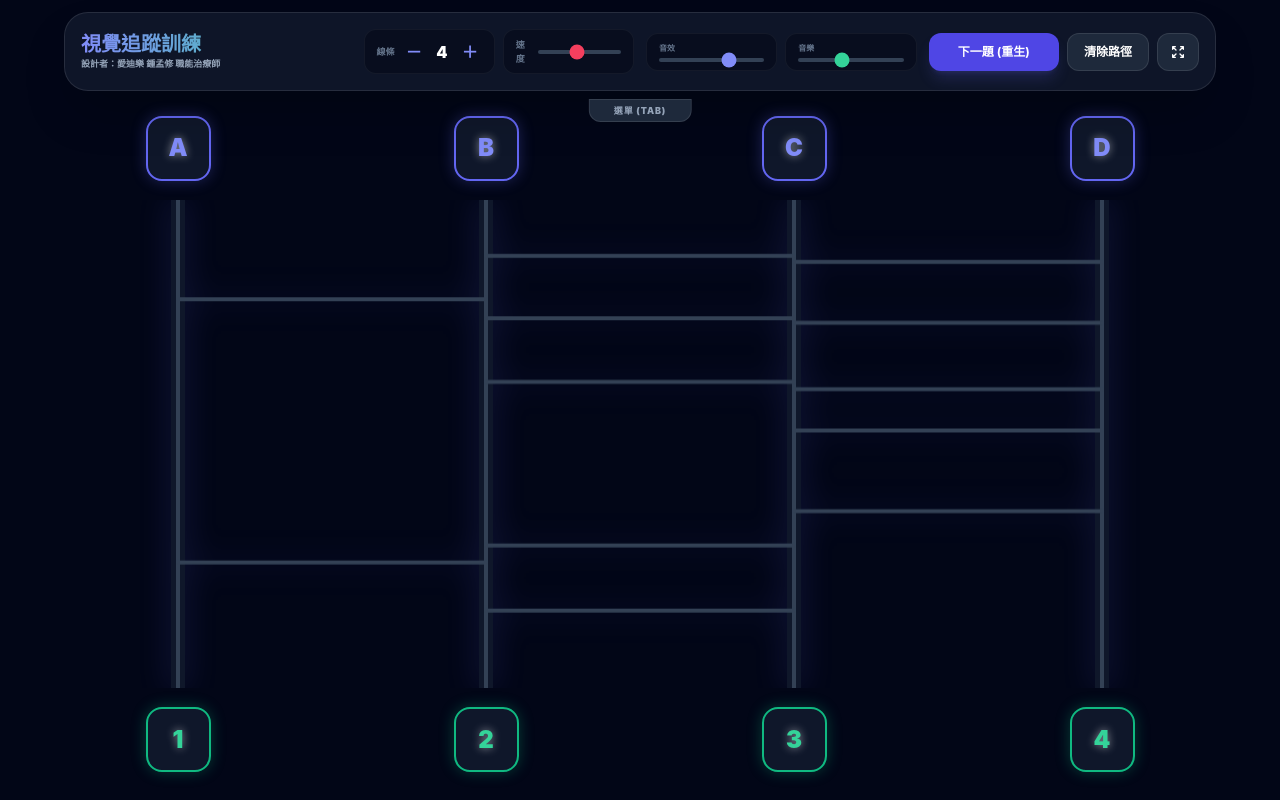
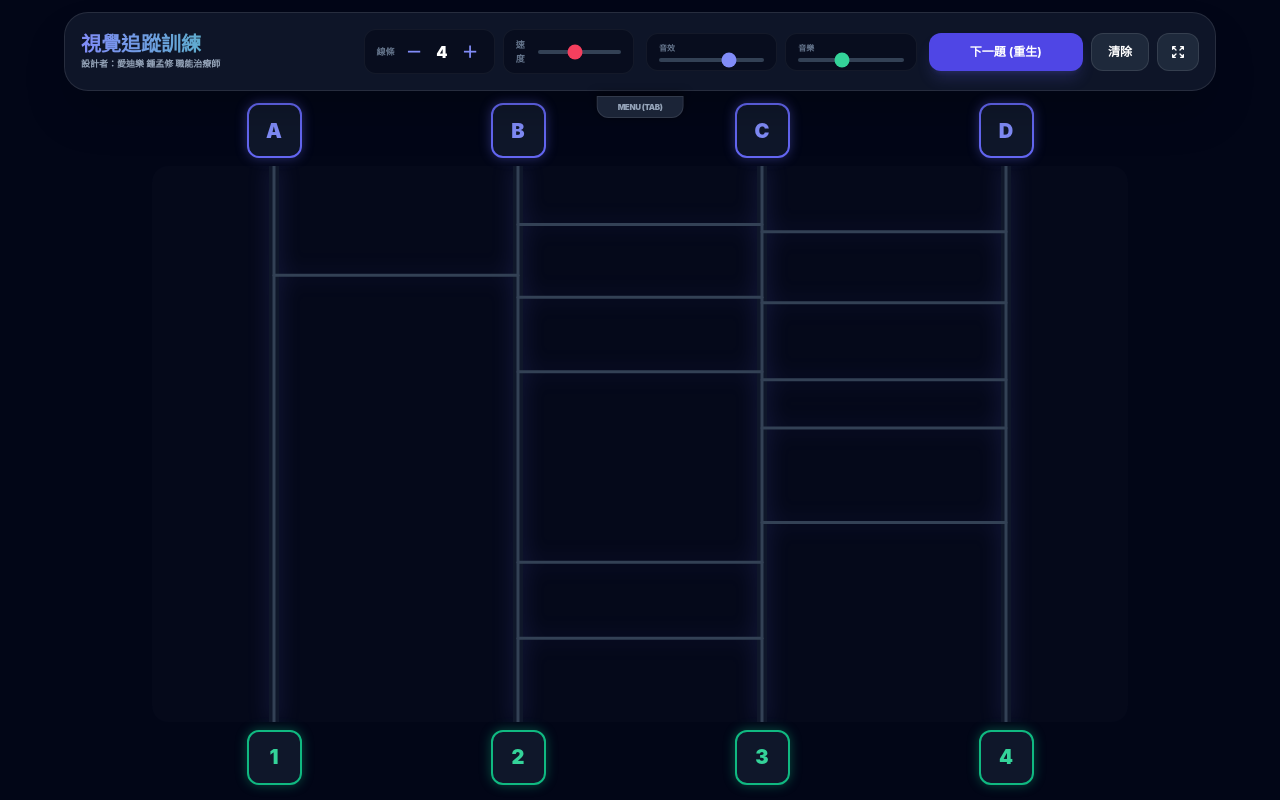
Before and after one commit to mattsue1003/visualtracking, a plain HTML site: page index.html in a window 1280 px wide. Drawn offline with nearby package versions, Linux system fonts and the light colour scheme.

Commit message:
Update index.html

```diff
--- a/index.html
+++ b/index.html
@@ -2,7 +2,7 @@
 <html lang="zh-TW">
 <head>
     <meta charset="UTF-8">
-    <meta name="viewport" content="width=device-width, initial-scale=1.0, maximum-scale=1.0, user-scalable=no">
+    <meta name="viewport" content="width=device-width, initial-scale=1.0, maximum-scale=1.0, user-scalable=no, viewport-fit=cover">
     <title>阿彌陀籤 - 專業認知訓練版</title>
     <script src="https://cdn.tailwindcss.com"></script>
     <style>
@@ -13,14 +13,19 @@
             --accent-emerald: #10b981;
         }
 
-        * { box-sizing: border-box; }
+        * {
+            box-sizing: border-box;
+            -webkit-tap-highlight-color: transparent;
+        }
 
         body {
             background-color: var(--bg-dark);
             color: #f8fafc;
             font-family: 'Inter', system-ui, -apple-system, sans-serif;
             overflow: hidden;
+            /* 使用 dvh 解決手機瀏覽器工具欄遮擋問題 */
             height: 100vh;
+            height: 100dvh;
             width: 100vw;
             display: flex;
             flex-direction: column;
@@ -32,7 +37,7 @@
         }
 
         .settings-collapsed {
-            transform: translateY(-92%);
+            transform: translateY(-94%);
         }
 
         #mainContent {
@@ -47,9 +52,7 @@
         canvas {
             display: block;
             touch-action: none;
-            filter: drop-shadow(0 0 15px rgba(99, 102, 241, 0.2));
-            max-height: 100%;
-            max-width: 100%;
+            filter: drop-shadow(0 0 10px rgba(99, 102, 241, 0.2));
         }
 
         /* 隱藏 YouTube 播放器 */
@@ -63,18 +66,21 @@
 
         /* 標籤發光效果 */
         .label-glow {
-            box-shadow: 0 0 15px rgba(99, 102, 241, 0.3);
-            text-shadow: 0 0 8px rgba(255, 255, 255, 0.5);
+            box-shadow: 0 0 12px rgba(99, 102, 241, 0.4);
         }
 
         .label-glow-green {
-            box-shadow: 0 0 15px rgba(16, 185, 129, 0.3);
-            text-shadow: 0 0 8px rgba(255, 255, 255, 0.5);
+            box-shadow: 0 0 12px rgba(16, 185, 129, 0.4);
         }
 
         input[type="range"] { cursor: pointer; }
 
         ::-webkit-scrollbar { display: none; }
+
+        /* 針對選單按鈕的特殊處理，避免遮擋字母 */
+        #menuToggleBtn {
+            box-shadow: 0 -2px 10px rgba(0,0,0,0.5);
+        }
     </style>
 </head>
 <body class="flex flex-col">
@@ -107,7 +113,7 @@
                     </div>
                     <div class="bg-slate-950/50 p-2 px-3 rounded-xl border border-white/5 flex items-center space-x-2">
                         <span class="text-[9px] font-bold text-slate-500 uppercase">速度</span>
-                        <input type="range" id="speedSlider" min="2" max="30" value="15" class="w-full h-1 bg-slate-700 rounded-lg appearance-none accent-rose-500">
+                        <input type="range" id="speedSlider" min="5" max="40" value="20" class="w-full h-1 bg-slate-700 rounded-lg appearance-none accent-rose-500">
                     </div>
                 </div>
 
@@ -128,10 +134,10 @@
                     <button onclick="initGame(true)" class="flex-grow py-2.5 bg-indigo-600 hover:bg-indigo-500 text-white rounded-xl font-bold transition-all active:scale-95 text-xs shadow-lg shadow-indigo-500/20">
                         下一題 (重生)
                     </button>
-                    <button onclick="clearCurrentPath()" class="px-4 py-2.5 bg-slate-800 hover:bg-slate-700 text-white rounded-xl border border-white/10 text-xs font-bold transition-all active:scale-95">
-                        清除路徑
+                    <button onclick="clearCurrentPath()" class="px-4 py-2.5 bg-slate-800 hover:bg-slate-700 text-white rounded-xl border border-white/10 text-xs font-bold transition-all">
+                        清除
                     </button>
-                    <button onclick="toggleFullscreen()" class="px-3 bg-slate-800 hover:bg-slate-700 text-white rounded-xl border border-white/10 transition-all">
+                    <button onclick="toggleFullscreen()" class="px-3 bg-slate-800 hover:bg-slate-700 text-white rounded-xl border border-white/10">
                         <svg xmlns="http://www.w3.org/2000/svg" class="h-4 w-4" fill="none" viewBox="0 0 24 24" stroke="currentColor">
                             <path stroke-linecap="round" stroke-linejoin="round" stroke-width="2" d="M4 8V4m0 0h4M4 4l5 5m11-1V4m0 0h-4m4 0l-5 5M4 16v4m0 0h4m-4 0l5-5m11 5l-5-5m5 5v-4m0 4h-4" />
                         </svg>
@@ -139,32 +145,32 @@
                 </div>
             </div>
 
-            <button onclick="toggleSettings()" class="absolute -bottom-8 left-1/2 -translate-x-1/2 bg-slate-800 border border-white/10 px-6 py-1 rounded-b-xl text-[9px] font-black text-slate-400 hover:text-white transition-colors tracking-widest uppercase">
-                選單 (TAB)
+            <button id="menuToggleBtn" onclick="toggleSettings()" class="absolute -bottom-7 left-1/2 -translate-x-1/2 bg-slate-800/90 border border-white/10 px-5 py-1 rounded-b-xl text-[8px] font-black text-slate-400 hover:text-white transition-all tracking-tighter uppercase">
+                MENU (TAB)
             </button>
         </div>
     </div>
 
     <!-- 遊戲區域 -->
-    <main id="mainContent" class="pt-24 pb-2">
-        <div id="gameWrapper" class="relative w-full h-full flex flex-col px-2 md:px-6">
+    <main id="mainContent" class="pt-20 md:pt-24 pb-2">
+        <div id="gameWrapper" class="relative w-full h-full flex flex-col px-2 md:px-6 max-w-5xl mx-auto">
 
-            <!-- 頂部起點 (15%) -->
-            <div id="labelsTop" class="grid w-full h-[15%] items-center"></div>
+            <!-- 頂部起點 (10%) -->
+            <div id="labelsTop" class="grid w-full h-[10%] items-center"></div>
 
-            <!-- 畫布區域 (70%) -->
-            <div id="canvasContainer" class="relative h-[70%] w-full flex items-center justify-center overflow-hidden">
+            <!-- 畫布區域 (80%) -->
+            <div id="canvasContainer" class="relative h-[80%] w-full flex items-center justify-center overflow-hidden bg-slate-900/20 rounded-2xl">
                 <canvas id="kujiCanvas"></canvas>
             </div>
 
-            <!-- 底部終點 (15%) -->
-            <div id="labelsBottom" class="grid w-full h-[15%] items-center"></div>
+            <!-- 底部終點 (10%) -->
+            <div id="labelsBottom" class="grid w-full h-[10%] items-center"></div>
         </div>
     </main>
 
     <!-- 狀態顯示 -->
-    <div id="statusToast" class="fixed bottom-6 left-1/2 -translate-x-1/2 bg-indigo-600 text-white px-8 py-3 rounded-2xl shadow-2xl opacity-0 transition-all transform translate-y-10 pointer-events-none text-base font-black z-[100] border-2 border-white/20">
-        準備好了！
+    <div id="statusToast" class="fixed bottom-6 left-1/2 -translate-x-1/2 bg-indigo-600 text-white px-6 py-2 rounded-2xl shadow-2xl opacity-0 transition-all transform translate-y-10 pointer-events-none text-sm font-black z-[100] border border-white/20">
+        READY
     </div>
 
     <script>
@@ -207,7 +213,7 @@
             const gain = audioCtx.createGain();
             osc.type = type;
             osc.frequency.setValueAtTime(freq, audioCtx.currentTime);
-            gain.gain.setValueAtTime(0.1 * masterVol * volumeMult, audioCtx.currentTime);
+            gain.gain.setValueAtTime(0.08 * masterVol * volumeMult, audioCtx.currentTime);
             gain.gain.exponentialRampToValueAtTime(0.0001, audioCtx.currentTime + duration);
             osc.connect(gain); gain.connect(audioCtx.destination);
             osc.start(); osc.stop(audioCtx.currentTime + duration);
@@ -215,11 +221,11 @@
 
         const sfx = {
             click: () => playTone(600, 'sine', 0.1),
-            step: () => playTone(300, 'triangle', 0.05, 0.5),
+            step: () => playTone(300, 'triangle', 0.05, 0.4),
             success: () => {
-                playTone(523, 'sine', 0.2);
-                setTimeout(() => playTone(659, 'sine', 0.2), 100);
-                setTimeout(() => playTone(783, 'sine', 0.4), 200);
+                playTone(523, 'sine', 0.15);
+                setTimeout(() => playTone(659, 'sine', 0.15), 80);
+                setTimeout(() => playTone(783, 'sine', 0.3), 160);
             }
         };
 
@@ -243,14 +249,15 @@
                 mainContent.style.paddingTop = '1rem';
             } else {
                 settingsPanel.classList.remove('settings-collapsed');
-                mainContent.style.paddingTop = '6rem';
+                mainContent.style.paddingTop = '6.5rem';
             }
+            // 延遲更新以獲取正確的容器高度
             setTimeout(() => initGame(false), 450);
         }
 
         function toggleFullscreen() {
             if (!document.fullscreenElement) {
-                document.documentElement.requestFullscreen();
+                document.documentElement.requestFullscreen().catch(() => {});
             } else if (document.exitFullscreen) {
                 document.exitFullscreen();
             }
@@ -266,17 +273,19 @@
         function initGame(regenerate = true) {
             if (isAnimating) return;
 
+            // 嘗試恢復播放
             if (player && player.getPlayerState() !== 1) player.playVideo();
 
             const container = document.getElementById('canvasContainer');
             const rect = container.getBoundingClientRect();
+
+            // 使用實體像素處理，確保高清屏清晰度
             const dpr = window.devicePixelRatio || 1;
-
             canvas.width = rect.width * dpr;
             canvas.height = rect.height * dpr;
             canvas.style.width = `${rect.width}px`;
             canvas.style.height = `${rect.height}px`;
-            ctx.scale(dpr, dpr);
+            ctx.setTransform(dpr, 0, 0, dpr, 0, 0);
 
             if (regenerate || horizontalRungs.length === 0) {
                 generateRungs();
@@ -287,11 +296,11 @@
 
         function generateRungs() {
             horizontalRungs = [];
-            const rungCount = Math.floor(lineCount * 3.8);
+            const rungCount = Math.floor(lineCount * 3.5);
             for (let i = 0; i < rungCount; i++) {
                 const startLine = Math.floor(Math.random() * (lineCount - 1));
-                const y = Math.random() * 0.84 + 0.08;
-                const overlap = horizontalRungs.some(r => r.line === startLine && Math.abs(r.y - y) < 0.07);
+                const y = Math.random() * 0.86 + 0.07;
+                const overlap = horizontalRungs.some(r => r.line === startLine && Math.abs(r.y - y) < 0.08);
                 if (!overlap) horizontalRungs.push({ line: startLine, y: y });
             }
             horizontalRungs.sort((a, b) => a.y - b.y);
@@ -310,15 +319,17 @@
 
             for (let i = 0; i < lineCount; i++) {
                 const x = getLineX(i);
+                // 底色
                 ctx.beginPath();
-                ctx.strokeStyle = '#0f172a'; ctx.lineWidth = 14;
+                ctx.strokeStyle = '#0f172a'; ctx.lineWidth = 10;
                 ctx.moveTo(x, 0); ctx.lineTo(x, h); ctx.stroke();
+                // 亮色主線
                 ctx.beginPath();
-                ctx.strokeStyle = '#334155'; ctx.lineWidth = 4;
+                ctx.strokeStyle = '#334155'; ctx.lineWidth = 3;
                 ctx.moveTo(x, 0); ctx.lineTo(x, h); ctx.stroke();
             }
 
-            ctx.lineWidth = 4;
+            ctx.lineWidth = 3;
             ctx.strokeStyle = '#334155';
             horizontalRungs.forEach(rung => {
                 const x1 = getLineX(rung.line);
@@ -335,21 +346,23 @@
             top.style = gridStyle; bottom.style = gridStyle;
             top.innerHTML = ''; bottom.innerHTML = '';
 
+            const btnSize = lineCount > 8 ? "w-[90%]" : "w-[80%]";
+
             for (let i = 0; i < lineCount; i++) {
-                // 頂部字母按鈕
+                // 頂部字母
                 const wrapperT = document.createElement('div');
                 wrapperT.className = "flex justify-center items-center h-full";
                 const btnT = document.createElement('button');
-                btnT.className = `w-[85%] aspect-square max-w-[65px] max-h-[65px] rounded-xl md:rounded-2xl bg-slate-900 border-2 border-indigo-500 text-indigo-400 font-black text-xl md:text-2xl hover:bg-indigo-600 hover:text-white transition-all label-glow active:scale-90`;
+                btnT.className = `${btnSize} aspect-square max-w-[55px] max-h-[55px] rounded-xl bg-slate-900 border-2 border-indigo-500 text-indigo-400 font-black text-lg md:text-xl label-glow active:scale-90 active:bg-indigo-600 active:text-white transition-all`;
                 btnT.innerText = String.fromCharCode(65 + i);
                 btnT.onclick = () => { sfx.click(); startTrace(i, 'down'); };
                 wrapperT.appendChild(btnT); top.appendChild(wrapperT);
 
-                // 底部數字按鈕 (反向追蹤)
+                // 底部數字
                 const wrapperB = document.createElement('div');
                 wrapperB.className = "flex justify-center items-center h-full";
                 const btnB = document.createElement('button');
-                btnB.className = `w-[85%] aspect-square max-w-[65px] max-h-[65px] flex items-center justify-center font-black text-xl md:text-2xl text-emerald-400 bg-slate-900 border-2 border-emerald-500 rounded-xl md:rounded-2xl label-glow-green hover:bg-emerald-600 hover:text-white transition-all active:scale-90`;
+                btnB.className = `${btnSize} aspect-square max-w-[55px] max-h-[55px] flex items-center justify-center font-black text-lg md:text-xl text-emerald-400 bg-slate-900 border-2 border-emerald-500 rounded-xl label-glow-green active:scale-90 active:bg-emerald-600 active:text-white transition-all`;
                 btnB.innerText = (i + 1).toString();
                 btnB.onclick = () => { sfx.click(); startTrace(i, 'up'); };
                 wrapperB.appendChild(btnB); bottom.appendChild(wrapperB);
@@ -365,7 +378,6 @@
             let pathPoints = [];
 
             if (direction === 'down') {
-                showToast("追蹤中：往下走...");
                 pathPoints.push({x: getLineX(currentLine), y: 0});
                 for (let rung of horizontalRungs) {
                     if (rung.line === currentLine) {
@@ -380,7 +392,6 @@
                 }
                 pathPoints.push({x: getLineX(currentLine), y: h});
             } else {
-                showToast("逆推中：往上追...");
                 pathPoints.push({x: getLineX(currentLine), y: h});
                 const reversedRungs = [...horizontalRungs].reverse();
                 for (let rung of reversedRungs) {
@@ -406,26 +417,32 @@
         }
 
         async function animatePath(points) {
-            const speed = parseInt(speedSlider.value);
+            const speedBase = parseInt(speedSlider.value);
+
             for (let i = 0; i < points.length - 1; i++) {
                 const start = points[i]; const end = points[i + 1];
                 const dist = Math.sqrt(Math.pow(end.x - start.x, 2) + Math.pow(end.y - start.y, 2));
-                const steps = Math.max(1, Math.floor(dist / (speed * 1.5)));
+                const steps = Math.max(1, Math.floor(dist / (speedBase * 0.8)));
                 if (i > 0) sfx.step();
 
                 for (let s = 0; s <= steps; s++) {
                     const p = s / steps;
                     const curX = start.x + (end.x - start.x) * p;
                     const curY = start.y + (end.y - start.y) * p;
+
+                    // 優化繪圖：不清除背景，而是疊加繪製，或只繪製路徑
                     drawBoard();
-                    ctx.shadowBlur = 15; ctx.shadowColor = '#f43f5e';
-                    ctx.strokeStyle = '#f43f5e'; ctx.lineWidth = 12;
+
+                    ctx.shadowBlur = 10; ctx.shadowColor = '#f43f5e';
+                    ctx.strokeStyle = '#f43f5e'; ctx.lineWidth = 10;
                     ctx.beginPath(); ctx.moveTo(points[0].x, points[0].y);
                     for(let j=0; j<i; j++) ctx.lineTo(points[j+1].x, points[j+1].y);
                     ctx.lineTo(curX, curY); ctx.stroke();
-                    ctx.shadowBlur = 25; ctx.fillStyle = '#fff';
-                    ctx.beginPath(); ctx.arc(curX, curY, 12, 0, Math.PI * 2); ctx.fill();
+
+                    ctx.shadowBlur = 15; ctx.fillStyle = '#fff';
+                    ctx.beginPath(); ctx.arc(curX, curY, 10, 0, Math.PI * 2); ctx.fill();
                     ctx.shadowBlur = 0;
+
                     await new Promise(r => requestAnimationFrame(r));
                 }
             }
@@ -452,7 +469,13 @@
         }
 
         window.addEventListener('keydown', (e) => { if (e.key === 'Tab') { e.preventDefault(); toggleSettings(); } });
-        window.onresize = () => setTimeout(() => initGame(false), 200);
+
+        // 監聽視窗變化，包括手機工具欄彈出
+        window.addEventListener('resize', () => {
+            clearTimeout(window.resizeTimer);
+            window.resizeTimer = setTimeout(() => initGame(false), 200);
+        });
+
         window.onload = () => initGame(true);
     </script>
 </body>
```
